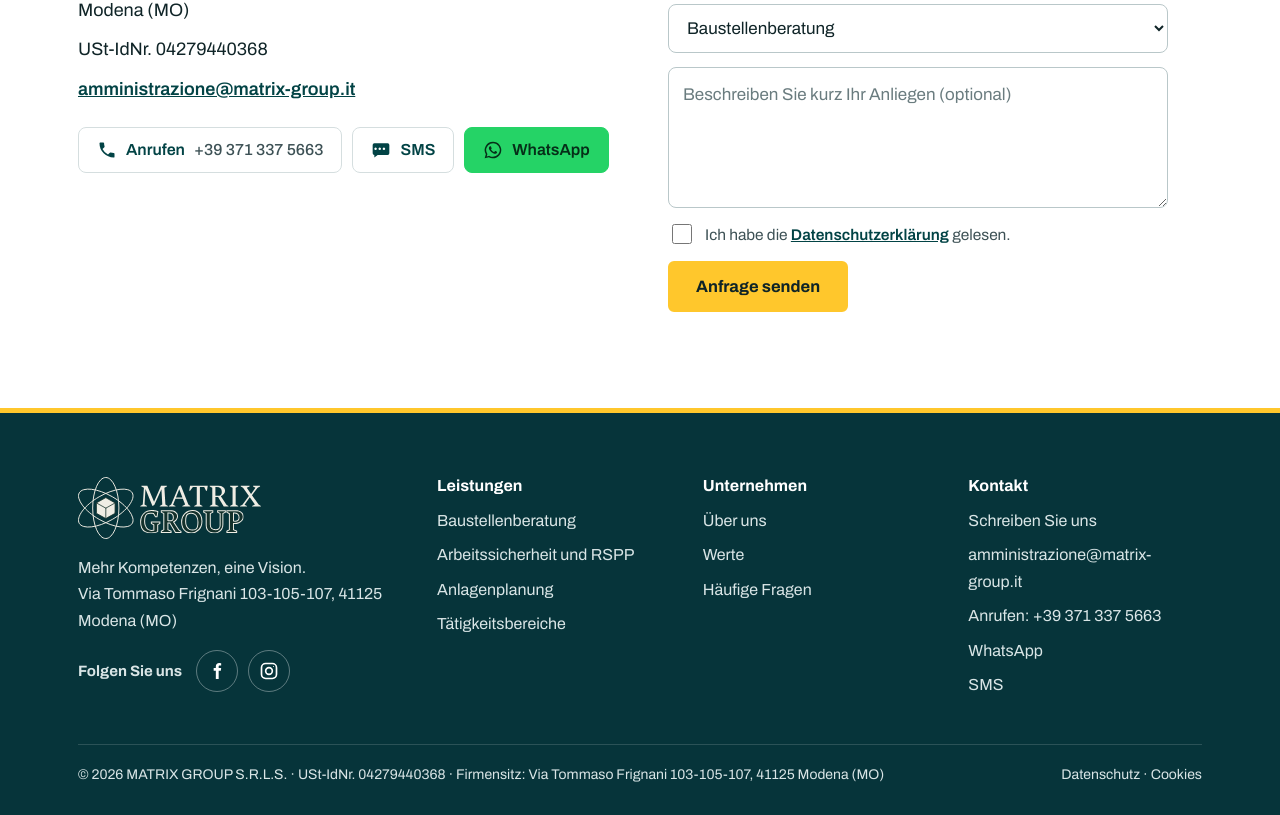
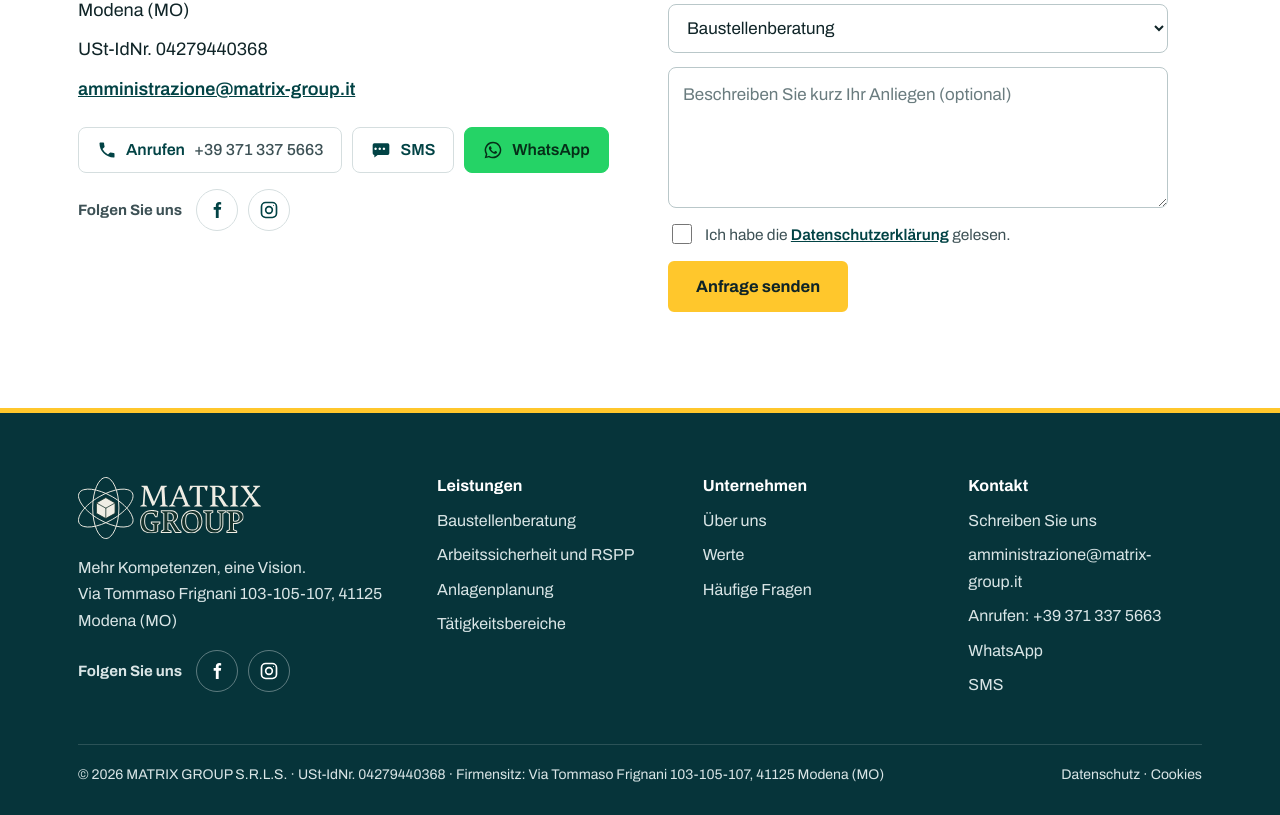
Before and after one commit to vidalletchonang/matrix-group, a Next.js app: page /de/contatti in a window 1280 px wide. Shown: the part 875-1690 px from the top of the page. Built offline with nearby package versions, Linux system fonts and the light colour scheme.

Commit message:
Contatti: link a Facebook e Instagram

```diff
--- a/app/[lang]/contatti/page.js
+++ b/app/[lang]/contatti/page.js
@@ -1,4 +1,4 @@
-import {Hero,ContactButtons} from '../../../components/ui'
+import {Hero,ContactButtons,Social} from '../../../components/ui'
 import ContactForm from '../../../components/ContactForm'
 import {SITE,PH} from '../../../lib/site'
 import {dict,meta,href} from '../../../lib/i18n'
@@ -11,5 +11,6 @@ export default async function Page({params}){const {lang}=await params;const t=d
 <p>{t.footer.sede}: {SITE.addr}</p>
 <p>{t.footer.piva} {SITE.piva}</p>
 <p><a href={`mailto:${SITE.mail}`}>{SITE.mail}</a></p>
-<ContactButtons c={t.ct}/></div>
+<ContactButtons c={t.ct}/>
+<Social label={t.ct.follow}/></div>
 <div><span className="eyebrow">{c.write}</span><ContactForm t={t.form} privacyHref={href(lang,'/privacy')}/></div></div></section></>)}
```
